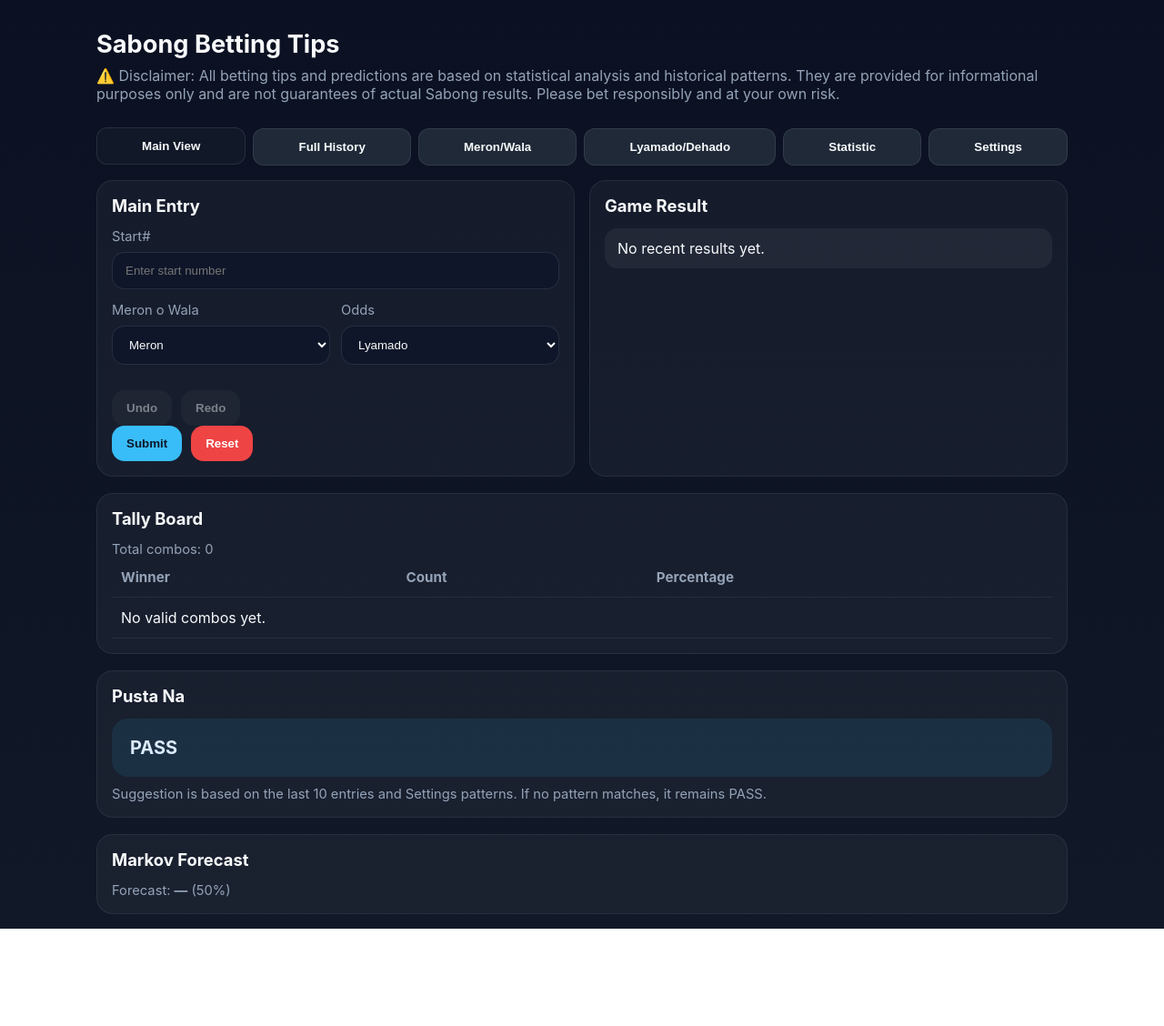
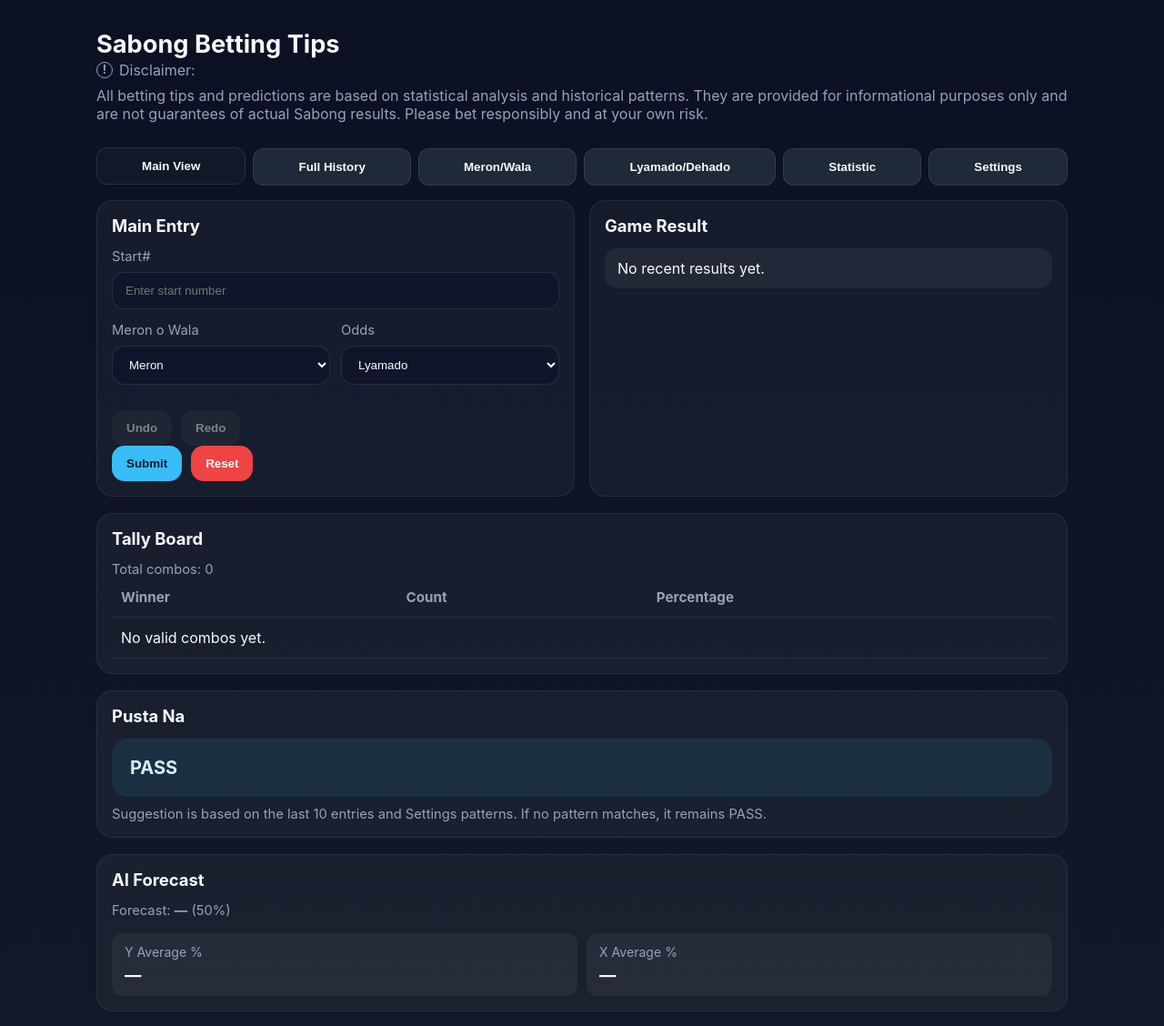
Before and after one commit to dennisrullnov7se/SABONG_BETTING_TIPS, a plain HTML site: page docs/index.html in a window 1280 px wide. Shown: the whole page at 91% size. Before the commit the page ends 1021 px from the top, so only its background shows below. Drawn offline with Linux system fonts and the light colour scheme.

Commit message:
additional average, count, rename markov, update disclaimer to button hie/unhide

```diff
--- a/docs/index.html
+++ b/docs/index.html
@@ -11,7 +11,13 @@
     <header class="app-header">
       <div>
         <h1>Sabong Betting Tips</h1>
-        <p class="disclaimer">⚠️ Disclaimer: All betting tips and predictions are based on statistical analysis and historical patterns. They are provided for informational purposes only and are not guarantees of actual Sabong results. Please bet responsibly and at your own risk.</p>
+        <div class="disclaimer">
+          <button id="disclaimerToggle" class="disclaimer-toggle" type="button" aria-expanded="true" aria-controls="disclaimerDescription">
+            <span class="disclaimer-icon" aria-hidden="true">!</span>
+            <span>Disclaimer:</span>
+          </button>
+          <p id="disclaimerDescription">All betting tips and predictions are based on statistical analysis and historical patterns. They are provided for informational purposes only and are not guarantees of actual Sabong results. Please bet responsibly and at your own risk.</p>
+        </div>
       </div>
     </header>
 
@@ -90,8 +96,9 @@
           <p class="help-text">Suggestion is based on the last 10 entries and Settings patterns. If no pattern matches, it remains PASS.</p>
         </div>
         <div class="panel card">
-          <h2>Markov Forecast</h2>
+          <h2>AI Forecast</h2>
           <div id="mainForecast" class="help-text">No forecast yet.</div>
+          <div id="mainMatchAverages" class="history-match-summary main-match-averages" aria-live="polite"></div>
         </div>
       </section>
 
@@ -122,6 +129,8 @@
         <div class="panel card">
           <h2>Combo Percentages</h2>
           <div id="historyGraph" class="graph-list"></div>
+          <h3 class="history-summary-heading">Prediction Match Summary</h3>
+          <div id="historyMatchSummary" class="history-match-summary" aria-live="polite"></div>
         </div>
       </section>
 
--- a/docs/script.js
+++ b/docs/script.js
@@ -13,6 +13,7 @@ const tallyTableBody = document.getElementById('tallyTableBody');
 const pustaNaCard = document.getElementById('pustaNaCard');
 const historyTableBody = document.getElementById('historyTableBody');
 const historyGraph = document.getElementById('historyGraph');
+const historyMatchSummary = document.getElementById('historyMatchSummary');
 const meronWalaStreaks = document.getElementById('meronWalaStreaks');
 const meronWalaGraph = document.getElementById('meronWalaGraph');
 const lyamadoDehadoStreaks = document.getElementById('lyamadoDehadoStreaks');
@@ -31,6 +32,9 @@ const importPatternsButton = document.getElementById('importPatternsButton');
 const exportPatternsButton = document.getElementById('exportPatternsButton');
 const exportHistoryButton = document.getElementById('exportHistoryButton');
 const mainForecastEl = document.getElementById('mainForecast');
+const mainMatchAverages = document.getElementById('mainMatchAverages');
+const disclaimerToggle = document.getElementById('disclaimerToggle');
+const disclaimerDescription = document.getElementById('disclaimerDescription');
 
 let entries = [];
 let patterns = [];
@@ -135,12 +139,56 @@ function renderMainView() {
 }
 
 function renderHistory() {
-  if (entries.length === 0) {
-    historyTableBody.innerHTML = '<tr><td colspan="7" class="muted">No entries yet.</td></tr>';
-    return;
-  }
+  const historyRows = getHistoryRows();
 
-  historyTableBody.innerHTML = entries.map((entry, idx) => {
+  historyTableBody.innerHTML = historyRows.length === 0
+    ? '<tr><td colspan="7" class="muted">No entries yet.</td></tr>'
+    : historyRows.map(({ entry, forecast, probability, match }) => `
+      <tr>
+        <td>${entry.start ?? '—'}</td>
+        <td>${entry.winner}</td>
+        <td>${entry.side}</td>
+        <td>${entry.combo}</td>
+        <td>${forecast}</td>
+        <td>${Math.round(probability * 100)}%</td>
+        <td>${match}</td>
+      </tr>
+    `).join('');
+
+  const comboData = getCombosCounts();
+  const data = COMBOS.map(combo => ({ combo, count: comboData[combo] || 0 }))
+    .filter(item => item.count > 0)
+    .sort((a, b) => a.count - b.count);
+
+  historyGraph.innerHTML = data.length === 0 ? '<div class="result-item">No graph data yet.</div>' : data.map(item => renderBarRow(item.combo, item.count, getComboPercent(item.count))).join('');
+
+  const summary = getMatchSummary(historyRows);
+  historyMatchSummary.innerHTML = `
+    <div class="history-summary-item">
+      <span>Y</span>
+      <strong>${summary.yCount}/${historyRows.length}</strong>
+    </div>
+    <div class="history-summary-item">
+      <span>X</span>
+      <strong>${summary.xCount}/${historyRows.length}</strong>
+    </div>
+    <div class="history-summary-item">
+      <span>Blank</span>
+      <strong>${summary.blankCount}/${historyRows.length}</strong>
+    </div>
+    <div class="history-summary-item">
+      <span>Y Average %</span>
+      <strong>${summary.yAverage}</strong>
+    </div>
+    <div class="history-summary-item">
+      <span>X Average %</span>
+      <strong>${summary.xAverage}</strong>
+    </div>
+  `;
+}
+
+function getHistoryRows() {
+  return entries.map((entry, idx) => {
     const winnersUpToIdx = entries.slice(0, idx + 1).filter(e => VALID_WINNERS.includes(e.winner)).map(e => e.winner);
     const markov = computeMarkov(winnersUpToIdx);
     const forecast = markov.forecast || '—';
@@ -150,24 +198,24 @@ function renderHistory() {
     if (next && VALID_WINNERS.includes(next.winner)) {
       match = (forecast === next.winner) ? 'Y' : 'X';
     }
-    return `
-    <tr>
-      <td>${entry.start ?? '—'}</td>
-      <td>${entry.winner}</td>
-      <td>${entry.side}</td>
-      <td>${entry.combo}</td>
-      <td>${forecast}</td>
-      <td>${Math.round(probability * 100)}%</td>
-      <td>${match}</td>
-    </tr>
-  `}).join('');
+    return { entry, forecast, probability, match };
+  });
+}
 
-  const comboData = getCombosCounts();
-  const data = COMBOS.map(combo => ({ combo, count: comboData[combo] || 0 }))
-    .filter(item => item.count > 0)
-    .sort((a, b) => a.count - b.count);
+function getMatchSummary(historyRows) {
+  const yRows = historyRows.filter(row => row.match === 'Y');
+  const xRows = historyRows.filter(row => row.match === 'X');
+  const averageProbability = rows => rows.length
+    ? `${Math.round(rows.reduce((sum, row) => sum + Math.round(row.probability * 100), 0) / rows.length)}%`
+    : '—';
 
-  historyGraph.innerHTML = data.length === 0 ? '<div class="result-item">No graph data yet.</div>' : data.map(item => renderBarRow(item.combo, item.count, getComboPercent(item.count))).join('');
+  return {
+    yCount: yRows.length,
+    xCount: xRows.length,
+    blankCount: historyRows.length - yRows.length - xRows.length,
+    yAverage: averageProbability(yRows),
+    xAverage: averageProbability(xRows)
+  };
 }
 
 function renderMeronWala() {
@@ -224,10 +272,10 @@ function renderStatistic() {
     lines.push('<p>No valid Meron/Wala entries available yet for statistic analysis.</p>');
   } else {
     lines.push(`<p>Last winner entries: ${winners.join(' → ')}</p>`);
-    lines.push(`<p>Markov forecast after last entry (${winners[winners.length - 1]}): <strong>${forecast}</strong> with probability <strong>${Math.round(probability * 100)}%</strong>.</p>`);
+    lines.push(`<p>AI forecast after last entry (${winners[winners.length - 1]}): <strong>${forecast}</strong> with probability <strong>${Math.round(probability * 100)}%</strong>.</p>`);
     if (suggestion === 'PASS') {
       lines.push('<p>No saved pattern matched the last sequence, so the main recommendation is PASS.</p>');
-      lines.push('<p>If you still want a forecast, the Markov model provides a reference prediction based on historical transitions.</p>');
+      lines.push('<p>If you still want a forecast, the AI model provides a reference prediction based on historical transitions.</p>');
     } else {
       lines.push(`<p>Pattern suggestion from Settings: <strong>${suggestion}</strong>.</p>`);
       lines.push('<p>The confidence level combines that pattern suggestion with the transition probability.</p>');
@@ -599,6 +647,12 @@ resetButton.addEventListener('click', handleReset);
 addPatternButton.addEventListener('click', addPattern);
 document.getElementById('cancelPatternButton').addEventListener('click', cancelPattern);
 
+disclaimerToggle.addEventListener('click', () => {
+  const isExpanded = disclaimerToggle.getAttribute('aria-expanded') === 'true';
+  disclaimerToggle.setAttribute('aria-expanded', String(!isExpanded));
+  disclaimerDescription.hidden = isExpanded;
+});
+
 // Import patterns from an Excel file (first column = sequence, second column = result)
 function importPatternsFromWorkbookFile(file) {
   const reader = new FileReader();
@@ -695,6 +749,19 @@ renderMainView = function() {
     const p = Math.round((m.probability || 0.5) * 100);
     mainForecastEl.innerHTML = `Forecast: <strong>${f}</strong> (${p}%)`;
   }
+  if (mainMatchAverages) {
+    const summary = getMatchSummary(getHistoryRows());
+    mainMatchAverages.innerHTML = `
+      <div class="history-summary-item">
+        <span>Y Average %</span>
+        <strong>${summary.yAverage}</strong>
+      </div>
+      <div class="history-summary-item">
+        <span>X Average %</span>
+        <strong>${summary.xAverage}</strong>
+      </div>
+    `;
+  }
 };
 
 loadData();
--- a/docs/styles.css
+++ b/docs/styles.css
@@ -44,6 +44,38 @@ body {
 .app-header p {
   margin: 8px 0 0;
   color: var(--muted);
+}
+
+.disclaimer-toggle {
+  display: inline-flex;
+  align-items: center;
+  gap: 7px;
+  padding: 0;
+  background: none;
+  color: var(--muted);
+  font: inherit;
+  cursor: pointer;
+}
+
+.disclaimer-icon {
+  display: inline-grid;
+  width: 18px;
+  height: 18px;
+  place-items: center;
+  border: 1px solid currentColor;
+  border-radius: 50%;
+  font-size: 0.8rem;
+  font-weight: 700;
+}
+
+.disclaimer > p {
+  margin: 8px 0 0;
+  color: var(--muted);
+}
+
+.disclaimer-toggle:focus-visible {
+  outline: 2px solid var(--accent);
+  outline-offset: 4px;
 }
 
 .tabs {
@@ -271,6 +303,38 @@ tbody tr:hover {
   font-size: 0.92rem;
 }
 
+.history-summary-heading {
+  margin: 24px 0 12px;
+  font-size: 1rem;
+}
+
+.history-match-summary {
+  display: grid;
+  grid-template-columns: repeat(auto-fit, minmax(140px, 1fr));
+  gap: 10px;
+}
+
+.history-summary-item {
+  display: grid;
+  gap: 6px;
+  padding: 12px 14px;
+  border-radius: 12px;
+  background: rgba(255,255,255,0.05);
+}
+
+.history-summary-item span {
+  color: var(--muted);
+  font-size: 0.88rem;
+}
+
+.history-summary-item strong {
+  font-size: 1.15rem;
+}
+
+.main-match-averages {
+  margin-top: 16px;
+}
+
 .streak-row {
   display: flex;
   gap: 12px;
```
Also changed, not shown: 1 other file.
